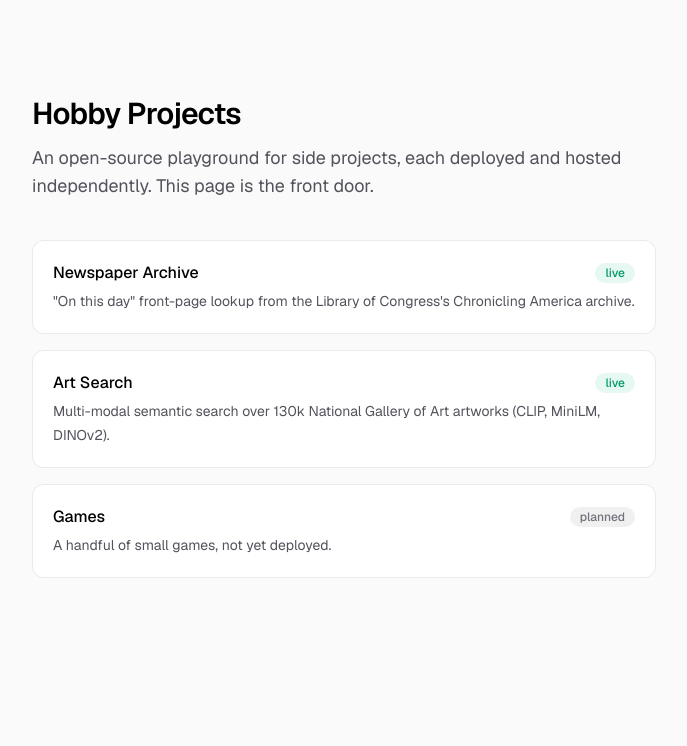
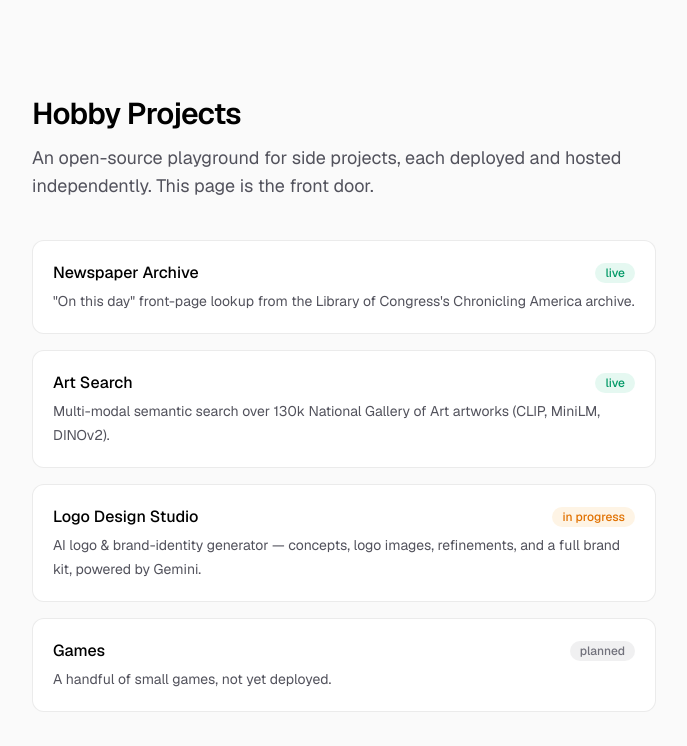
Before and after one commit to GlenProz/hobby-projects, a Next.js app: page / in a window 1280 px wide. Shown: the top 746 px of the page, without its empty margins (296-983 px from the left). Built offline with nearby package versions, Linux system fonts and the light colour scheme.

Commit message:
Add Logo Design Studio card (in progress) to hobby page

```diff
--- a/app/page.tsx
+++ b/app/page.tsx
@@ -19,6 +19,13 @@ const projects: Project[] = [
       "Multi-modal semantic search over 130k National Gallery of Art artworks (CLIP, MiniLM, DINOv2).",
     href: "https://nga-art-search.vercel.app",
     status: "live",
+  },
+  {
+    name: "Logo Design Studio",
+    description:
+      "AI logo & brand-identity generator — concepts, logo images, refinements, and a full brand kit, powered by Gemini.",
+    href: "https://logo-design-studio.vercel.app",
+    status: "in progress",
   },
   {
     name: "Games",
```
